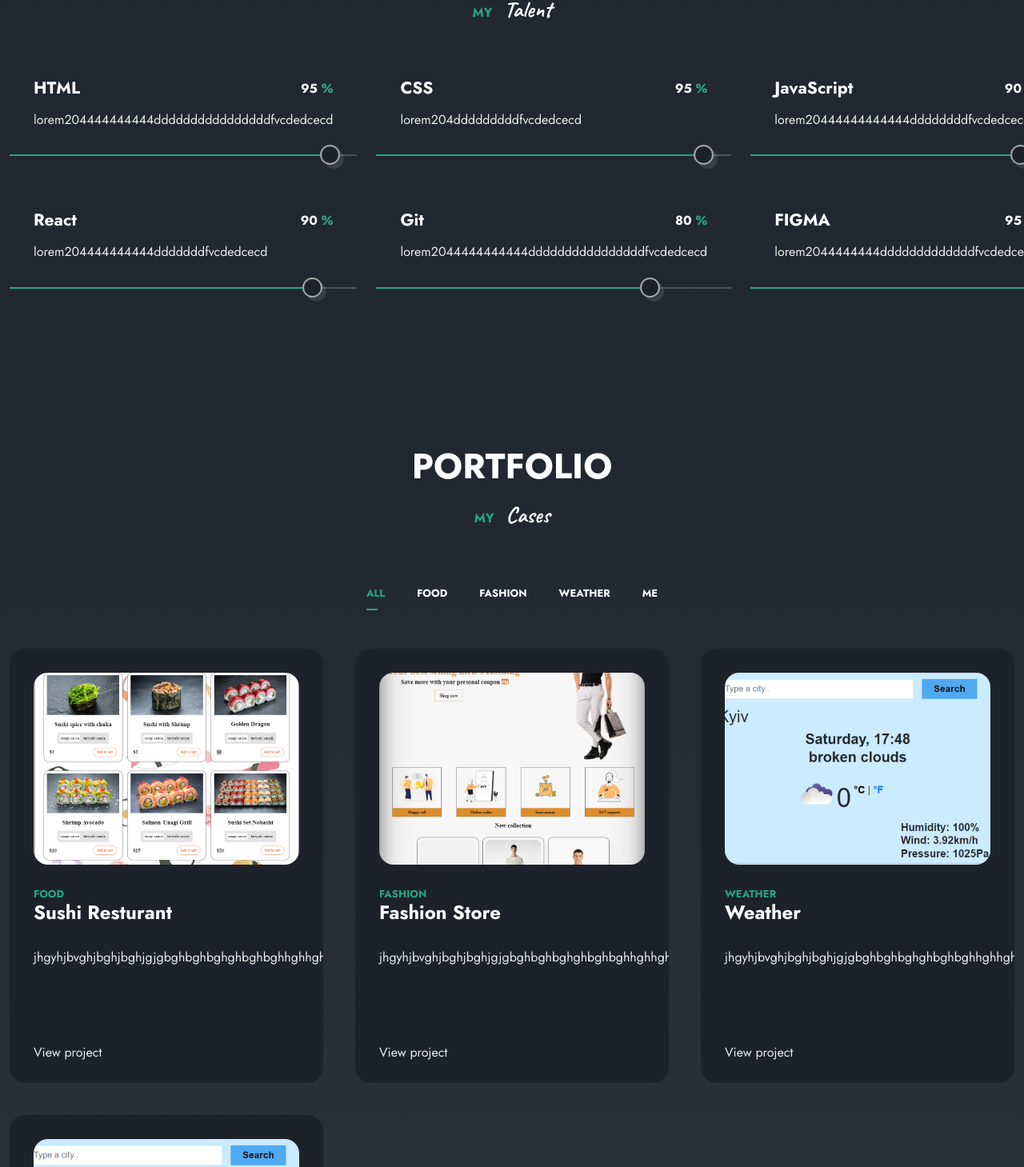
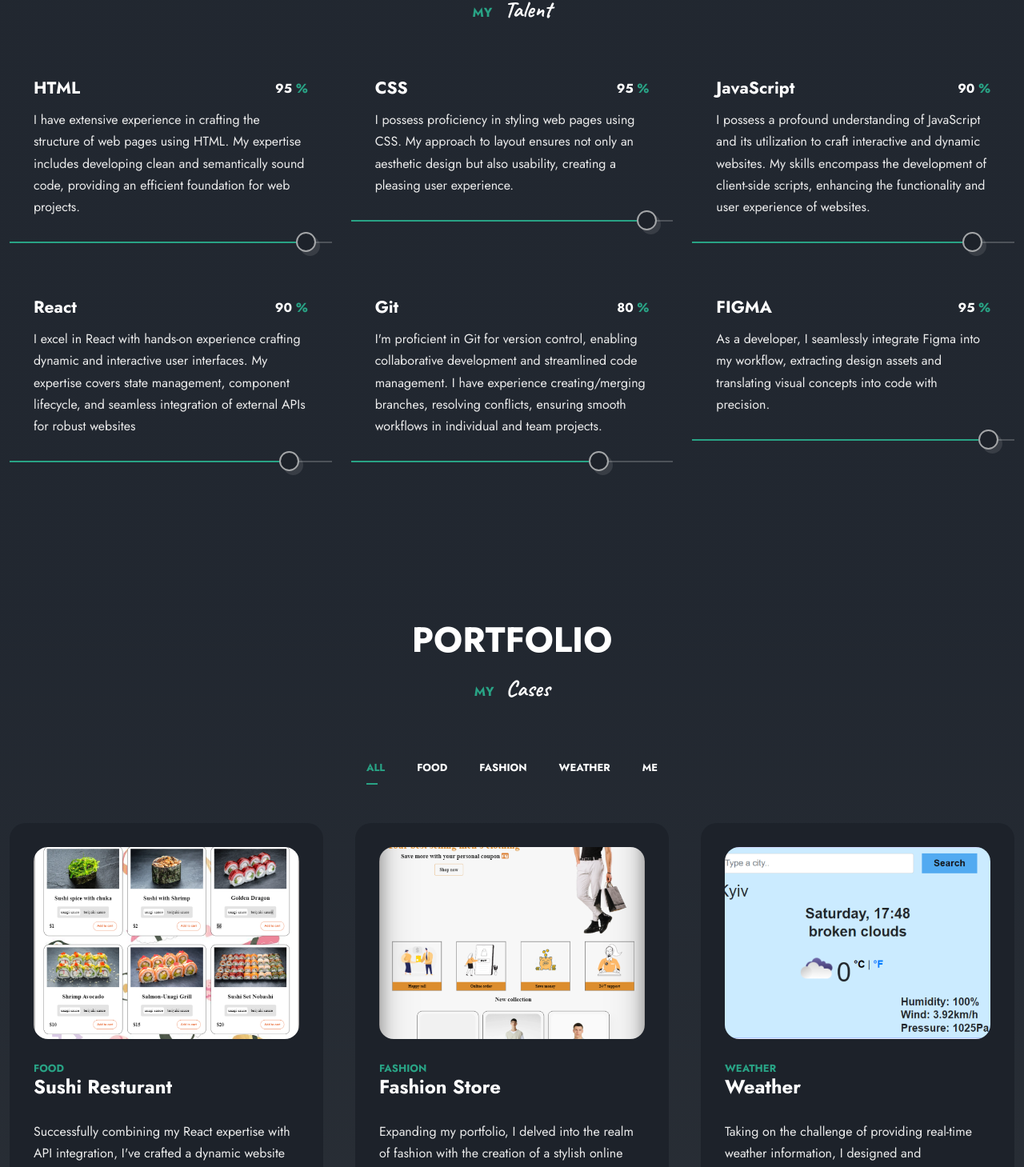
Before and after one commit to Olena-Olkhovyk/my-portfolio, a React (Create React App) app: page / in a window 1280 px wide. Shown: the part 1918-3377 px from the top of the page at 80% size. Built offline with nearby package versions, Linux system fonts and the light colour scheme.

Commit message:
Update data for whole site

```diff
--- a/src/assets/data/data.js
+++ b/src/assets/data/data.js
@@ -11,17 +11,20 @@ export const services = [
   {
     name: "mentoring",
     title: "html, css, javaScript, react",
-    description: "I help newcomers in the IT field to develop websites",
+    description:
+      "I assist beginners in building websites by providing mentorship and guidance, ensuring they gain the necessary skills and knowledge. ",
   },
   {
     name: "mentoring",
     title: "english language",
-    description: "I help newcomers learn the basics of English ",
+    description:
+      " I provide support for individuals looking to enhance their English language skills, guiding them through the learning process for effective language acquisition. ",
   },
   {
     name: "mentoring",
     title: "bug fixing",
-    description: "I help SheCode's students fix bugs",
+    description:
+      "I guide newcomers at SheCodes School in identifying and resolving bugs",
   },
 ];
 
@@ -30,37 +33,43 @@ export const skills = [
     id: 1,
     name: "HTML",
     percentage: 95,
-    description: "lorem204444444444ddddddddddddddddfvcdedcecd",
+    description:
+      "I have extensive experience in crafting the structure of web pages using HTML. My expertise includes developing clean and semantically sound code, providing an efficient foundation for web projects.",
   },
   {
     id: 2,
     name: "CSS",
     percentage: 95,
-    description: "lorem204dddddddddfvcdedcecd",
+    description:
+      "I possess proficiency in styling web pages using CSS. My approach to layout ensures not only an aesthetic design but also usability, creating a pleasing user experience.",
   },
   {
     id: 3,
     name: "JavaScript",
     percentage: 90,
-    description: "lorem20444444444444ddddddddfvcdedcecd",
+    description:
+      "I possess a profound understanding of JavaScript and its utilization to craft interactive and dynamic websites. My skills encompass the development of client-side scripts, enhancing the functionality and user experience of websites.",
   },
   {
     id: 4,
     name: "React",
     percentage: 90,
-    description: "lorem204444444444dddddddfvcdedcecd",
+    description:
+      "I excel in React with hands-on experience crafting dynamic and interactive user interfaces. My expertise covers state management, component lifecycle, and seamless integration of external APIs for robust websites ",
   },
   {
     id: 5,
     name: "Git",
     percentage: 80,
-    description: "lorem2044444444444ddddddddddddddddfvcdedcecd",
+    description:
+      "I'm proficient in Git for version control, enabling collaborative development and streamlined code management. I have experience creating/merging branches, resolving conflicts, ensuring smooth workflows in individual and team projects.",
   },
   {
     id: 6,
     name: "FIGMA",
     percentage: 95,
-    description: "lorem2044444444dddddddddddddfvcdedcecd",
+    description:
+      "As a developer, I seamlessly integrate Figma into my workflow, extracting design assets and translating visual concepts into code with precision.",
   },
 ];
 
@@ -70,27 +79,31 @@ export const projects = [
     img: sushi,
     category: "food",
     title: "Sushi resturant",
-    description: "jhgyhjbvghjbghjbghjgjgbghbghbghghbghbghhghhghh",
+    description:
+      "Successfully combining my React expertise with API integration, I've crafted a dynamic website for Sushi Restaurant. Leveraging advanced techniques, including Axios and other methodologies, I seamlessly incorporated API functionalities to enhance the user experience. ",
   },
   {
     id: 2,
     img: fashionStore,
     category: "fashion",
     title: "Fashion store",
-    description: "jhgyhjbvghjbghjbghjgjgbghbghbghghbghbghhghhghh",
+    description:
+      "Expanding my portfolio, I delved into the realm of fashion with the creation of a stylish online menswear store. Meticulously developed using HTML, CSS, and JavaScript, the site seamlessly integrates adaptive design for a flawless experience across devices.",
   },
   {
     id: 3,
     img: weather,
     category: "weather",
     title: "Weather",
-    description: "jhgyhjbvghjbghjbghjgjgbghbghbghghbghbghhghhghh",
+    description:
+      "Taking on the challenge of providing real-time weather information, I designed and implemented a weather website. Developed with HTML, CSS, and JavaScript, this site seamlessly integrates weather APIs to deliver accurate and up-to-date forecasts. The user-friendly interface allows visitors to effortlessly check current conditions, forecasts, and other meteorological details. ",
   },
   {
     id: 4,
     img: weather,
     category: "me",
     title: "Me",
-    description: "jhgyhjbvghjbghjbghjgjgbghbghbghghbghbghhghhghh",
+    description:
+      "Taking on the challenge of providing real-time weather information, I designed and implemented a weather website. Developed with HTML, CSS, and JavaScript, this site seamlessly integrates weather APIs to deliver accurate and up-to-date forecasts. The user-friendly interface allows visitors to effortlessly check current conditions, forecasts, and other meteorological details. ",
   },
 ];
```
